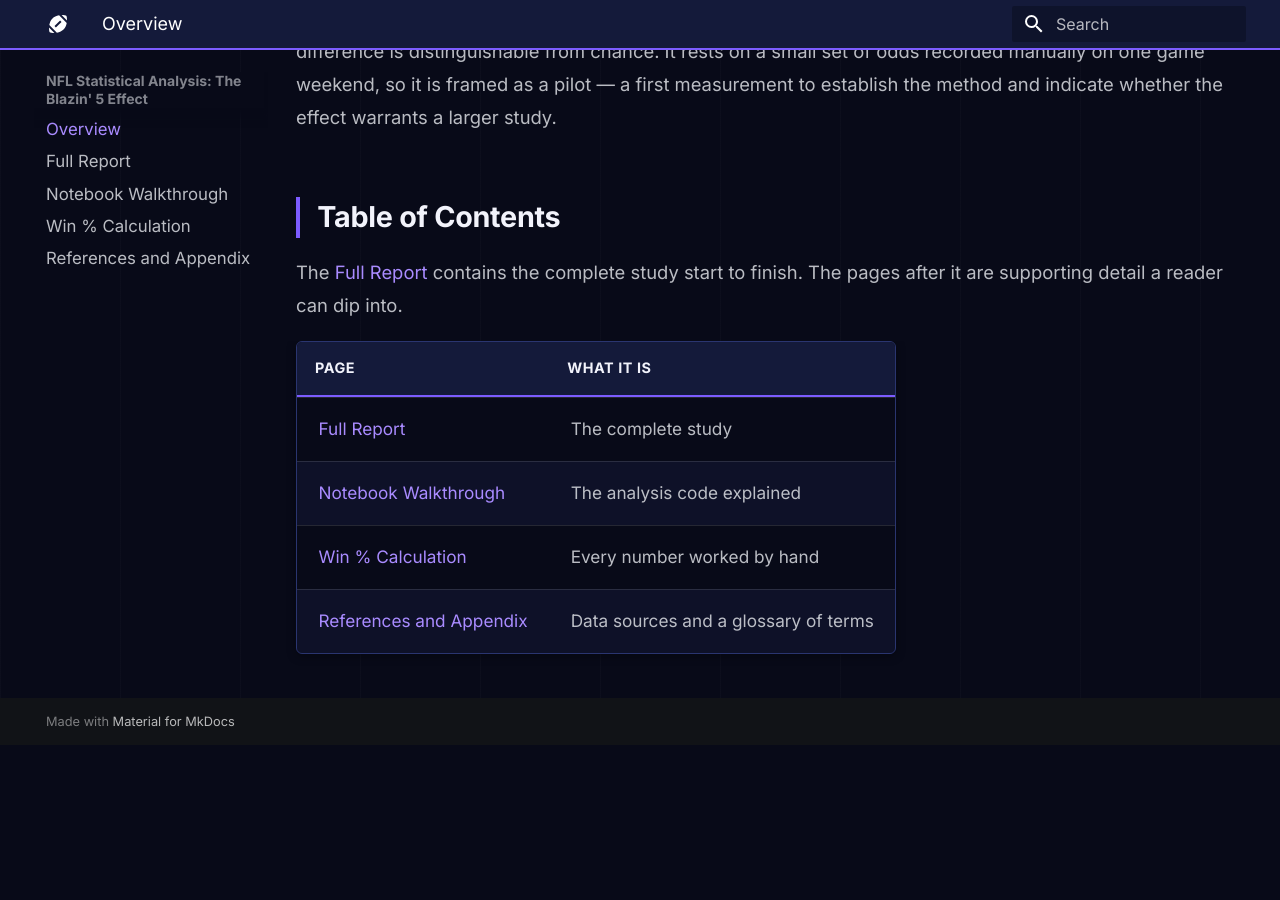
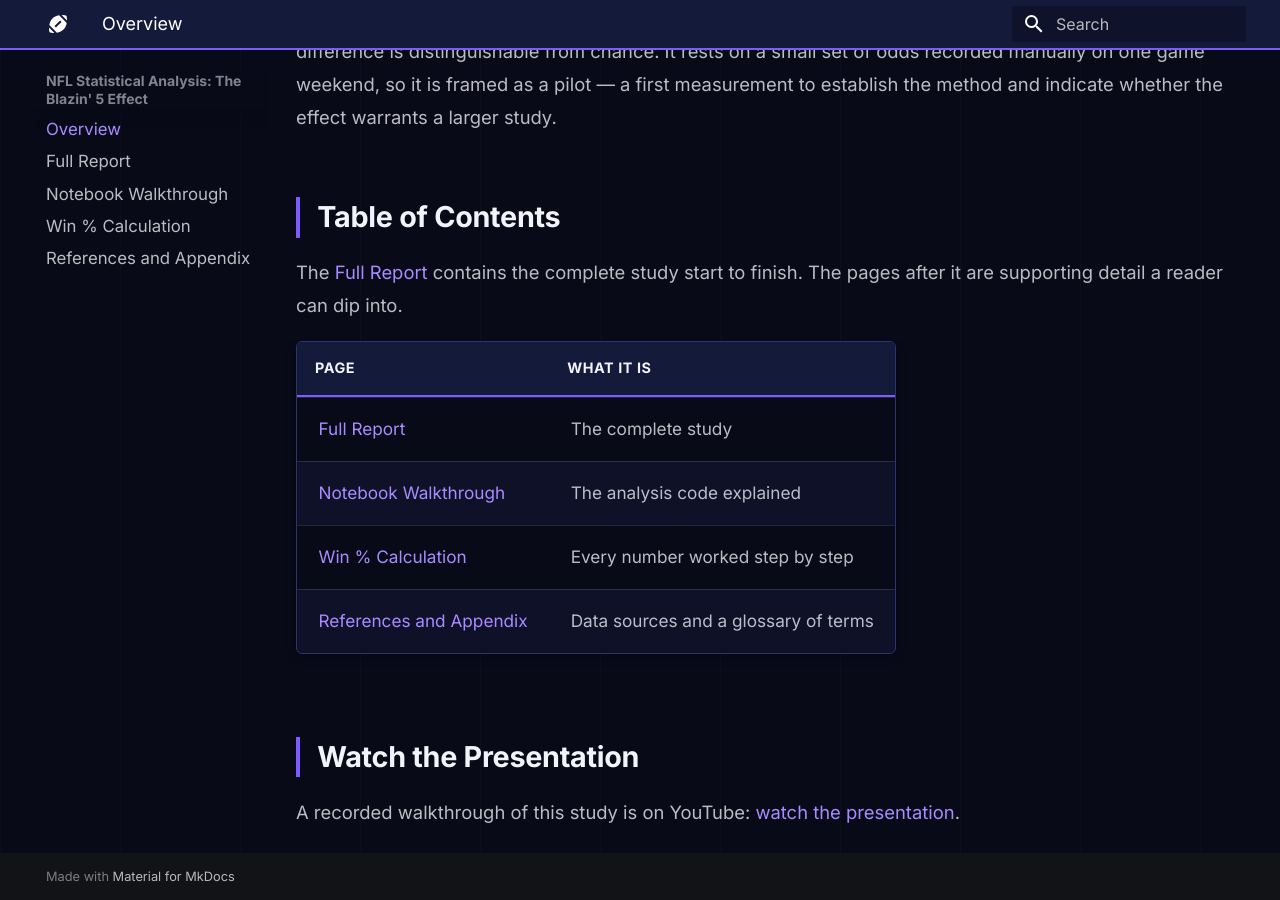
Before and after one commit to jconnors23/510-m2-nfl-statistical-analysis, an MkDocs documentation site: the page built from docs/index.md, in a window 1280 px wide and 900 px high, scrolled down 850 px. Built offline with MkDocs 1.6.1 and Material for MkDocs 9.7.7, drawn with Linux system fonts in a browser that asks for light colours; before the commit the page ends 1595 px from its top, so only the background shows below that.

Commit message:
add presentation video link to readme

```diff
--- a/docs/index.md
+++ b/docs/index.md
@@ -29,5 +29,9 @@ The [Full Report](./report.md) contains the complete study start to finish. The
 | :--- | :--- |
 | [Full Report](./report.md) | The complete study |
 | [Notebook Walkthrough](./notebook-walkthrough.md) | The analysis code explained |
-| [Win % Calculation](./calculation.md) | Every number worked by hand |
+| [Win % Calculation](./calculation.md) | Every number worked step by step |
 | [References and Appendix](./references.md) | Data sources and a glossary of terms |
+
+## Watch the Presentation
+
+A recorded walkthrough of this study is on YouTube: [watch the presentation](https://www.youtube.com/watch?v=DD7weJ0z4f8).
```
Also changed, not shown: README.md (+5 -4 lines).
